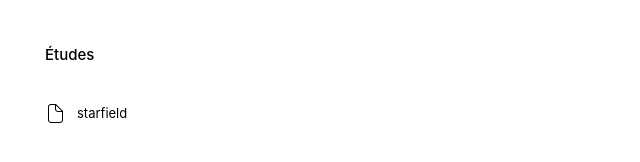
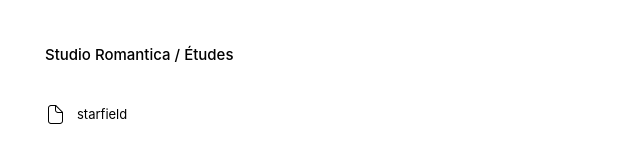
Before and after one commit to studioromantica/studioromantica.github.io, a website: page etudes/index.html in a window 1280 px wide. Shown: the whole page, without its empty margins (0-640 px from the left). Drawn offline with Linux system fonts and the light colour scheme.

Commit message:
Add home link

```diff
--- a/etudes/index.html
+++ b/etudes/index.html
@@ -184,7 +184,7 @@
 <body>
 	<main>
 		<header>
-			<h1><i>Études</i></h1>
+			<h1><i><a href="/">Studio Romantica</a></i> / <i>Études</i></h1>
 		</header>
 			<ul id="files">
 				<li><a href="./starfield" class="file">starfield</a></li>
```
